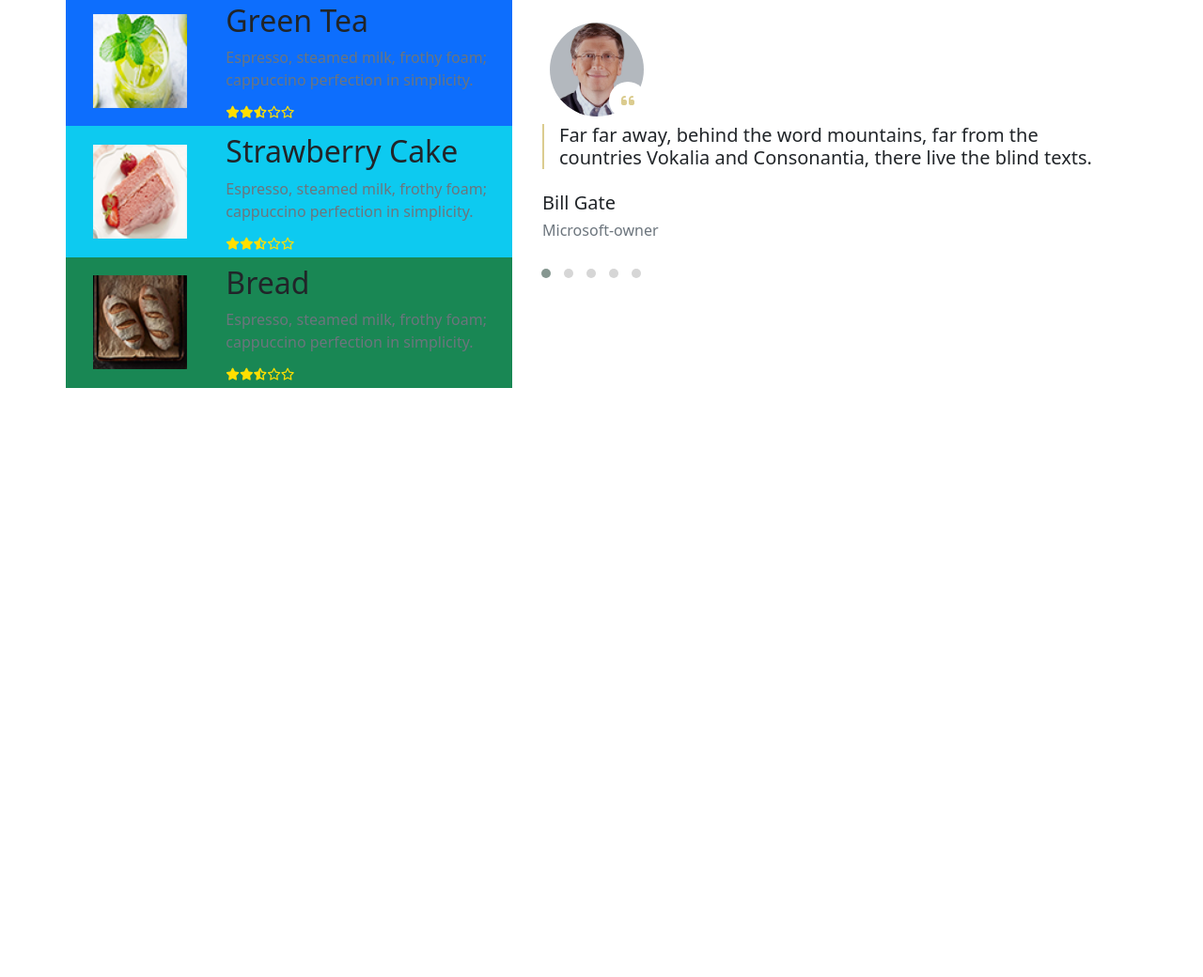
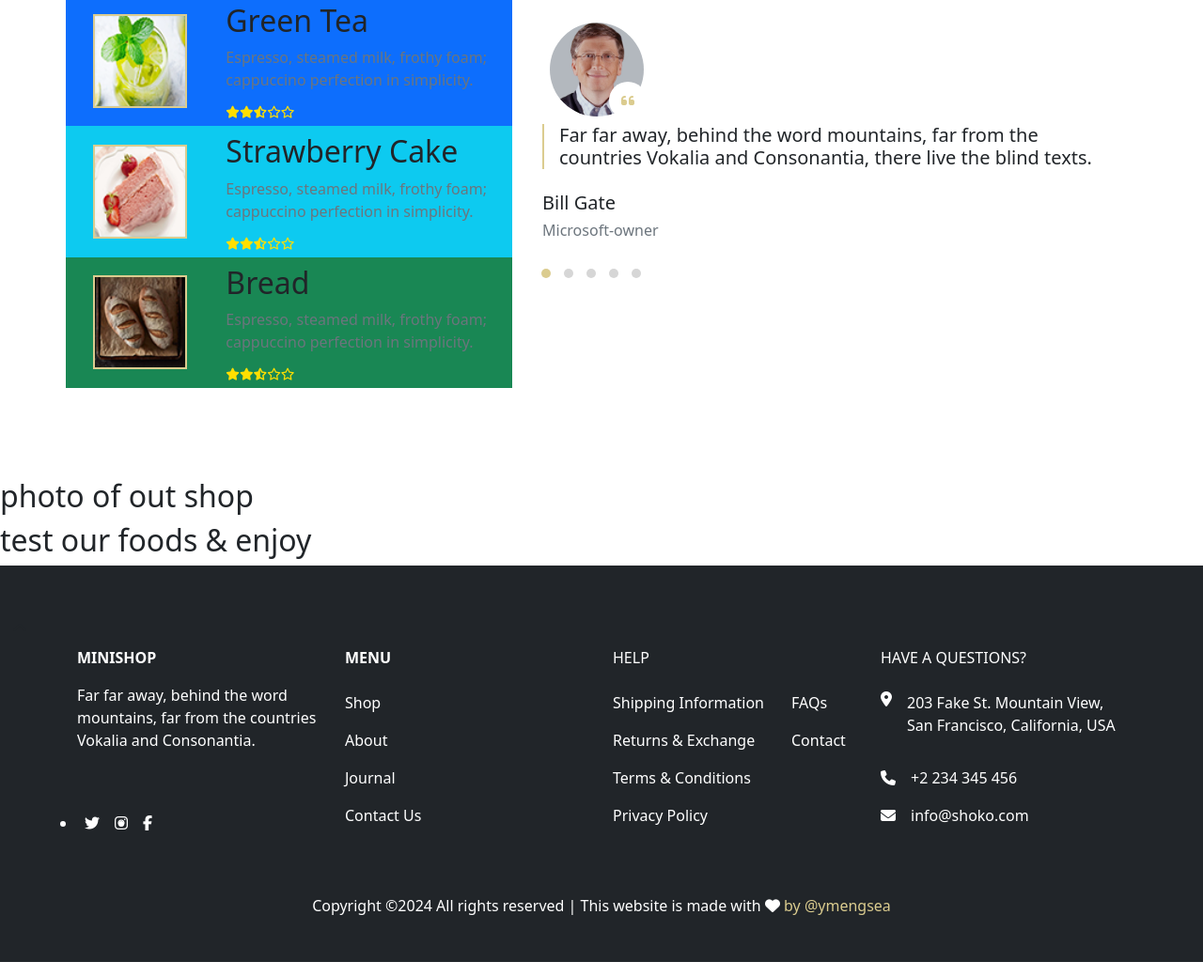
Before and after one commit to ymengsea/Coffee-Shop, a plain HTML site: page index.html in a window 1280 px wide. Shown: the part 1051-2091 px from the top of the page at 94% size. Before the commit the page ends 1560 px from the top, so only its background shows below. Drawn offline with nearby package versions, Linux system fonts and the light colour scheme.

Commit message:
nice version

```diff
--- a/css/index.css
+++ b/css/index.css
@@ -1,7 +1,8 @@
-/* navbar style  */
+/*----------------- navbar style ------------------- */
 .nav-item:hover .dropdown-menu {
   display: block;
 }
+/*----------------- Hero section style ------------------- */
 #banner_background {
   width: 100%;
   height: 100vh;
@@ -16,7 +17,7 @@
   top: 15%;
   right: 0;
 }
-/* -----------for medium screen ---------- */
+/*for medium screen*/
 @media only screen and (max-width: 992px) {
   #banner_text_side {
     top: 30%;
@@ -33,7 +34,7 @@
     background-color: #dbcc8f;
   }
 }
-/*---------------- for small screen ----------- */
+/* for small screen*/
 @media only screen and (max-width: 767px) {
   #banner_text_side {
     top: 30%;
@@ -66,67 +67,11 @@
     background-color: #dbcc8f;
   }
 }
-/* #banner_image {
-  top: 50%;
-  left: 50%;
-  transform: translate(40%, 50%);
+
+/* ----------------------review section-----------------------  */
+.Review_img {
+  border: #dbcc8f 2px solid;
 }
-
-#banner_text {
-  top: 100%;
-  left: 40%;
-  transform: translate(-50%, 290%);
-  z-index: 1;
-}
-.item {
-  height: 100vh;
-}
-@media only screen and (max-width: 992px) {
-  #banner_background {
-    width: 100%;
-    height: 100vh;
-    background-color: #dbcc8f;
-  }
-  #banner_image {
-    top: 50%;
-    left: 50%;
-    transform: translate(30%, 20%);
-  }
-  #banner_text {
-    top: 50%;
-    left: 50%;
-    transform: translate(-80%, 100%);
-    color: red;
-    z-index: 1;
-  }
-  .item {
-    height: 100vh;
-  }
-}
-@media only screen and (max-width: 768px) {
-  #banner_background {
-    width: 100%;
-    height: 100vh;
-    background-color: #dbcc8f;
-  }
-  #banner_image {
-    top: 50%;
-    left: 50%;
-    transform: translate(-50%, 50%);
-  }
-  #banner_text {
-    top: 50%;
-    left: 50%;
-    transform: translate(-50%, 80%);
-    color: red;
-    z-index: 1;
-  }
-  .item {
-    height: 100vh;
-  }
-} */
-
-/* ----------------------review section--------------------------  */
 .review_profile1 {
   background-image: url(/Coffee-Shop/Image/person1.jpg);
   background-position: center;
@@ -206,6 +151,10 @@
   height: 20px;
   border-left: 2px solid #dbcc8f;
 }
+.owl-theme .owl-dots .owl-dot.active span,
+.owl-theme .owl-dots .owl-dot:hover span {
+  background-color: #dbcc8f !important;
+}
 .owl-dots {
   display: flex;
   align-self: start;
--- a/index.html
+++ b/index.html
@@ -26,7 +26,7 @@
   <section class="navigation-bar">
     <nav class="navbar navbar-expand-lg navbar-light bg-light">
       <div class="container" id="navbar">
-        <a class="navbar-brand fw-bold" href="#"><img src="./Image/cake.png" alt=""> Coffee&Cake</a>
+        <a class="navbar-brand fw-bold" href="#"><img src="./Image/logo.png" alt=""> Coffee&Cake</a>
         <button class="navbar-toggler" type="button" data-bs-toggle="collapse" data-bs-target="#navbar1" aria-controls="navbarNav" aria-expanded="false" aria-label="Toggle navigation">
           <span class="navbar-toggler-icon"></span>
         </button>
@@ -89,52 +89,37 @@
         </div>
       </div>
       <div class="item">
-        2
-      </div>
-    </div>
-  </section>
-  <!-- <section class="banner">
-    <div class="container-fluid" id="banner_background">
-      <div class="owl-carousel owl-theme" id="owl-carousel-banner">
-        <div class="item">
-          <div class="position-relative">
-            <div class="position-absolute" id="banner_text">
-              <p class="text-dark fw-bold h4">Steaming black elixir, aromatic embrace, awakening senses. Rich, robust flavor dances on taste buds. Morning ritual, comforting warmth,
-                revitalizing
-                essence.</p>
+        <div class="container">
+          <div class="row position-relative" style="height: 100vh;">
+            <div class="col-md-8 position-absolute" id="banner_text_side">
+              <h1 class="pb-3">Discount to days </h1>
+              <p>Steaming black elixir, aromatic embrace, awakening senses. Rich, robust flavor dances on taste buds. Morning ritual, comforting warmth,
+                revitalizing essence.</p>
+              <a href="" class="btn btn-primary">Shop now</a>
             </div>
-            <div class=" position-absolute" id="banner_image">
-              <img src="./Image/banner-coffeecup.png" class="img-fluid" alt="">
-            </div>
-          </div>
-        </div>
-        <div class="item">
-          <div class=" position-relative">
-            <div class="position-absolute" id="banner_text">
-              <p class="text-dark fw-bold h4">
-                Decadent layers of rich chocolate cake, enrobed in velvety ganache. A symphony of cocoa delights, indulgence personified, every bite a celebration of deep, satisfying sweetness.
-              </p>
-            </div>
-            <div class=" position-absolute" id="banner_image">
-              <img src="./Image/banner-cake1.png" class="img-fluid" alt="">
-            </div>
-          </div>
-        </div>
-        <div class="item">
-          <div class=" position-relative">
-            <div class="position-absolute" id="banner_text">
-              <p class="text-dark fw-bold h4">
-                Delicious strawberry cake with moist layers, luscious strawberry filling, and creamy frosting, creating a sweet and indulgent dessert experience.
-              </p>
-            </div>
-            <div class=" position-absolute" id="banner_image">
+            <div class="col-md-4 position-absolute" id="banner_img_side">
               <img src="./Image/banner-cake2.png" class="img-fluid" alt="">
             </div>
           </div>
         </div>
       </div>
+      <div class="item">
+        <div class="container">
+          <div class="row position-relative" style="height: 100vh;">
+            <div class="col-md-8 position-absolute" id="banner_text_side">
+              <h1 class="pb-3">Discount to days </h1>
+              <p>Steaming black elixir, aromatic embrace, awakening senses. Rich, robust flavor dances on taste buds. Morning ritual, comforting warmth,
+                revitalizing essence.</p>
+              <a href="" class="btn btn-primary">Shop now</a>
+            </div>
+            <div class="col-md-4 position-absolute" id="banner_img_side">
+              <img src="./Image/banner-coffeecup.png" class="img-fluid" alt="">
+            </div>
+          </div>
+        </div>
+      </div>
     </div>
-  </section> -->
+  </section>
   <!-------------------------review  section  ------------------------->
   <section class="client_reviews">
     <div class="container-fluid">
@@ -146,7 +131,7 @@
                 <div class="row row-cols-2 ">
                   <div class="col-md-4 col-sm-3 d-flex align-items-center justify-content-center">
                     <div class="review-food-img">
-                      <img src="./Image/review1.png" alt="" width="100px">
+                      <img src="./Image/review1.png" class="Review_img" alt="" width="100px">
                     </div>
                   </div>
                   <div class="col-md-8 col-sm-9 d-flex justify-content-center">
@@ -170,7 +155,7 @@
                 <div class="row row-cols-2 ">
                   <div class="col-md-4 col-sm-3 d-flex align-items-center justify-content-center">
                     <div class="review-food-img">
-                      <img src="./Image/review2.png" alt="" width="100px">
+                      <img src="./Image/review2.png" class="Review_img" alt="" width="100px">
                     </div>
                   </div>
                   <div class="col-md-8 col-sm-9 d-flex justify-content-center">
@@ -194,7 +179,7 @@
                 <div class="row row-cols-2 ">
                   <div class="col-md-4 col-sm-3 d-flex align-items-center justify-content-center">
                     <div class="review-food-img">
-                      <img src="./Image/review3.png" alt="" width="100px">
+                      <img src="./Image/review3.png" class="Review_img" alt="" width="100px">
                     </div>
                   </div>
                   <div class="col-md-8 col-sm-9 d-flex justify-content-center">
@@ -218,7 +203,7 @@
                 <div class="row row-cols-2 ">
                   <div class="col-md-4 col-sm-3 d-flex align-items-center justify-content-center">
                     <div class="review-food-img">
-                      <img src="./Image/review4.png" alt="" width="100px">
+                      <img src="./Image/review4.png" class="Review_img" alt="" width="100px">
                     </div>
                   </div>
                   <div class="col-md-8 col-sm-9 d-flex justify-content-center">
@@ -355,7 +340,97 @@
       </div>
     </div>
   </section>
+  <!-------------------------Gallery of out shop section  ------------------------->
+  <section class="Gallery_section">
+    <h2>photo of out shop</h2>
 
+  </section>
+  <!------------------------- slide show some product  section  ------------------------->
+  <section>
+    <h2>test our foods & enjoy</h2>
+  </section>
+  <footer>
+    <section>
+      <div class="container-fluid bg-dark pt-5 position-relative p-0">
+        <button type="button" class="btn" id="btn-back-to-top">
+          <i class="fa-solid fa-chevron-up"></i>
+        </button>
+        <div class="container">
+          <div class="row row-cols-1">
+            <div class="col-md-3 text-white">
+              <p class="fw-bold">
+                MINISHOP
+              </p>
+              <p>
+                Far far away, behind the word mountains, far from the countries Vokalia and Consonantia.
+              </p>
+              <div class="footer-icon">
+                <ul class="d-flex list_icon px-0 py-5">
+                  <li>
+                    <a href="" class="footer_icon text-white mx-2"><i class="fa-brands fa-twitter"></i></a>
+                  </li>
+                  <li>
+                    <a href="" class="footer_icon text-white mx-2"><i class="fa-brands fa-instagram"></i></a>
+                  </li>
+                  <li>
+                    <a href="" class="footer_icon text-white mx-2"><i class="fa-brands fa-facebook-f"></i></a>
+                  </li>
+                </ul>
+              </div>
+            </div>
+            <div class="col-md-3 text-white">
+              <p class="fw-bold">
+                MENU
+              </p>
+              <ul class="list-unstyled">
+                <li class="py-2"><a href="" class="text-white text-decoration-none">Shop</a></li>
+                <li class="py-2"><a href="" class="text-white text-decoration-none py-3">About</a></li>
+                <li class="py-2"><a href="" class="text-white text-decoration-none py-3">Journal</a></li>
+                <li class="py-2"><a href="" class="text-white text-decoration-none py-3">Contact Us</a></li>
+              </ul>
+            </div>
+            <div class="col-md-3 text-white">
+              <p>
+                HELP
+              </p>
+              <div class="row row-cols-2 d-flex">
+                <div class="col-md-8">
+                  <ul class="list-unstyled">
+                    <li class="py-2"><a href="" class="text-white text-decoration-none">Shipping Information</a></li>
+                    <li class="py-2"><a href="" class="text-white text-decoration-none">Returns & Exchange</a></li>
+                    <li class="py-2"><a href="" class="text-white text-decoration-none">Terms & Conditions</a></li>
+                    <li class="py-2"><a href="" class="text-white text-decoration-none">Privacy Policy</a></li>
+                  </ul>
+                </div>
+                <div class="col-md-4">
+                  <ul class="list-unstyled">
+                    <li class="py-2"><a class="text-white text-decoration-none" href=""></a>FAQs</li>
+                    <li class="py-2"><a class="text-white text-decoration-none" href=""></a>Contact</li>
+                  </ul>
+                </div>
+              </div>
+            </div>
+            <div class="col-md-3 text-white">
+              <p>
+                HAVE A QUESTIONS?
+              </p>
+              <ul class="list-unstyled">
+                <li class="py-2"><a class="text-white text-decoration-none d-flex" href=""><i class="fa-solid fa-location-dot pe-3"></i>
+                    <p>203 Fake St. Mountain View, San Francisco, California, USA</p>
+                  </a></li>
+                <li class="py-2"><a class="text-white text-decoration-none" href=""><i class="fa-solid fa-phone pe-3"></i>+2 234 345 456</a></li>
+                <li class="py-2"><a class="text-white text-decoration-none" href=""><i class="fa-solid fa-envelope pe-3"></i>info@shoko.com</a></li>
+              </ul>
+            </div>
+          </div>
+          <div class="container text-center">
+            <p class="text-white pb-5">Copyright ©2024 All rights reserved | This website is made with <span><i class="fa-solid fa-heart"></i></span> <span style="color: #DBCC8F;"> by @ymengsea</span>
+            </p>
+          </div>
+        </div>
+      </div>
+    </section>
+  </footer>
   <!-- jquary link  -->
   <script src="https://cdnjs.cloudflare.com/ajax/libs/jquery/3.7.1/jquery.min.js"></script>
   <!-- bootstrap script  -->
--- a/javascript/index.js
+++ b/javascript/index.js
@@ -2,7 +2,7 @@ $("#owl-carousel-banner").owlCarousel({
   loop: true,
   margin: 10,
   nav: false,
-  // autoplay: true,
+  autoplay: true,
   animateOut: "fadeOut",
   dots: false,
   responsive: {
```
Also changed, not shown: Image/dl.beatsnoop.com-23b8e34527d616b3ed.png (added), Image/dl.beatsnoop.com-3a07467ca4029b490c.png (added), Image/logo.png (added), 1 other file.
